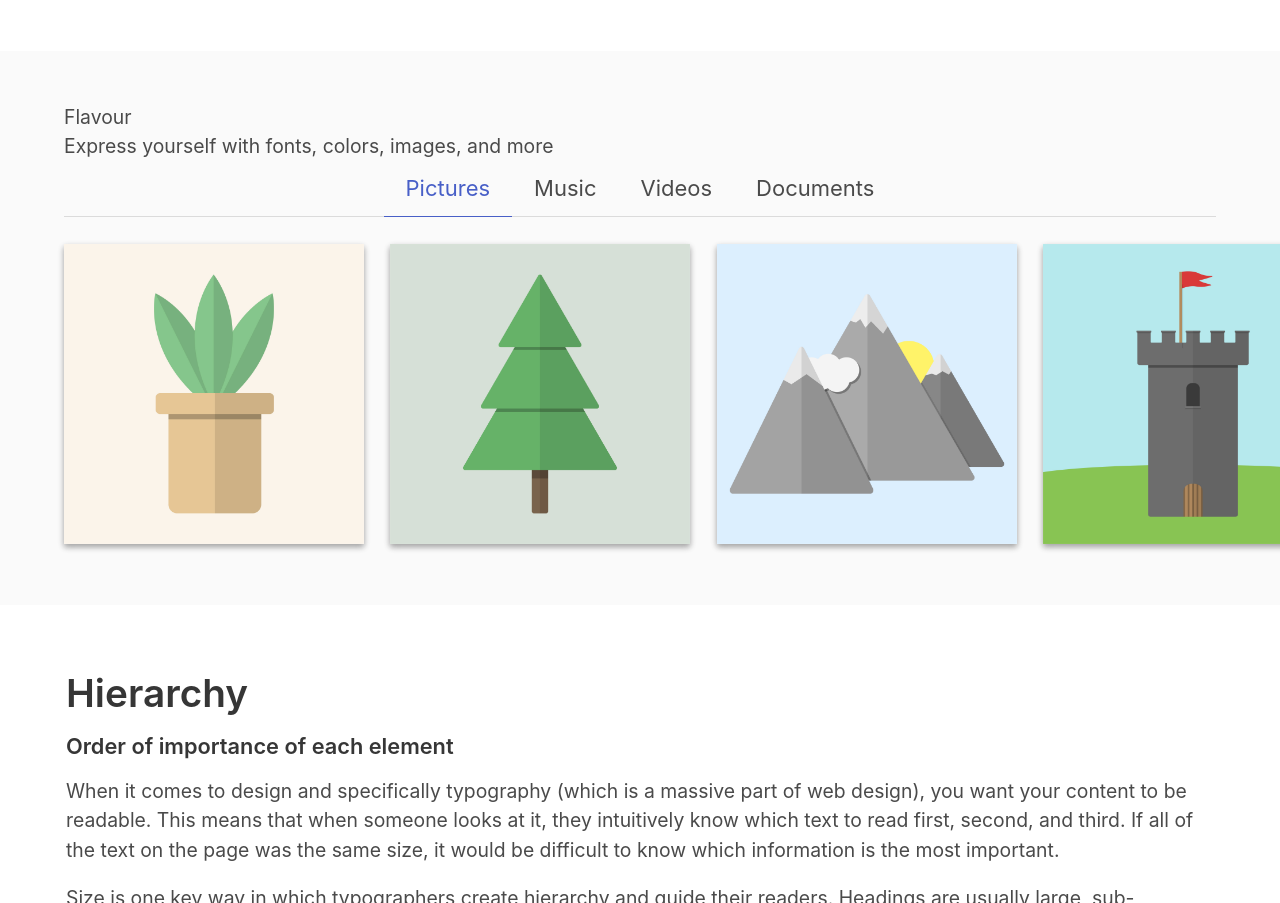
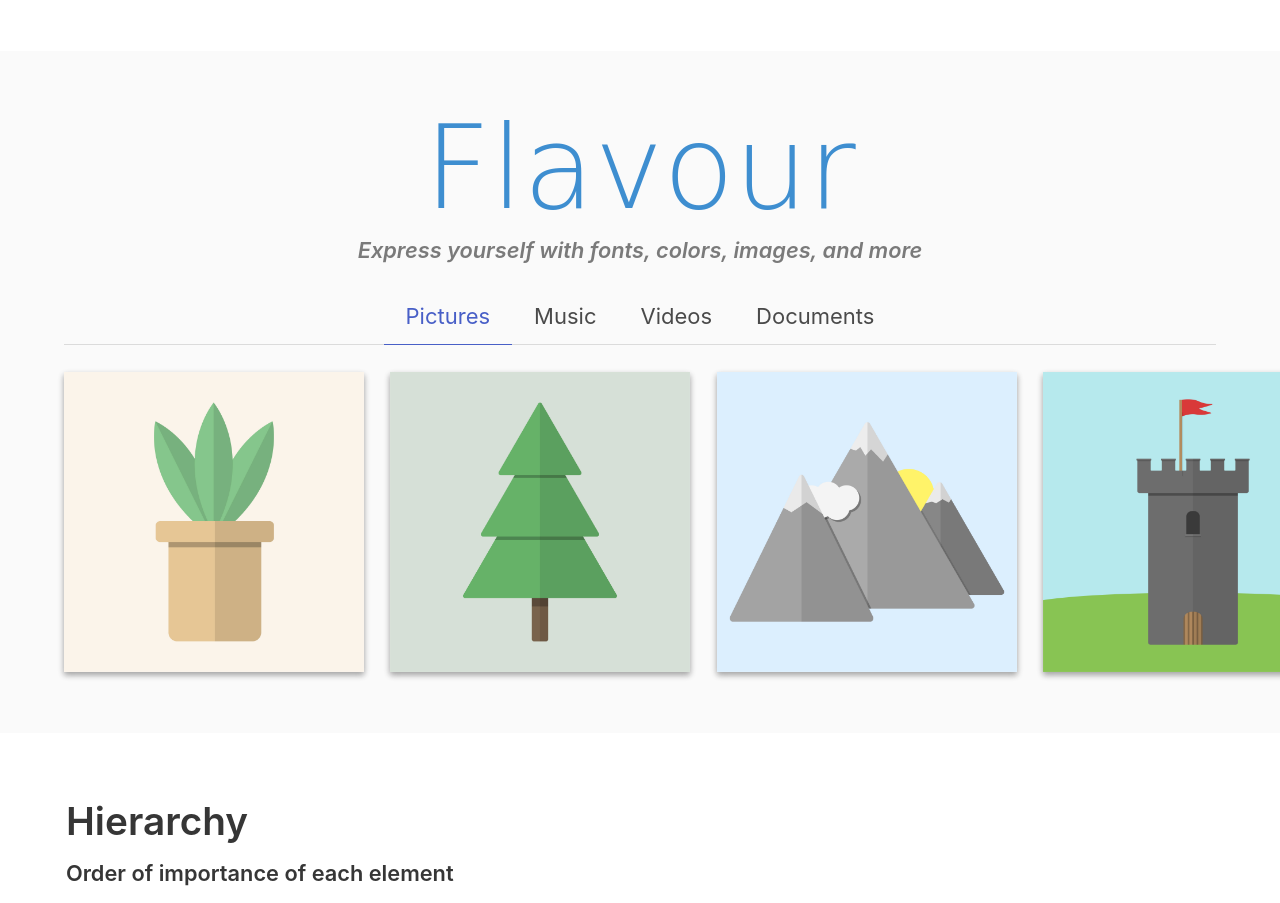
Before and after one commit to jdmar3-comp426/a02-rohansharma2023, a website: page index.html in a window 1280 px wide. Shown: the part 2167-3070 px from the top of the page. Drawn offline with nearby package versions, Linux system fonts and the light colour scheme; a web font is replaced by a local one.

Commit message:
added more things

```diff
--- a/index.html
+++ b/index.html
@@ -87,9 +87,9 @@
 </section>
 <section class="section">
     <div class="container">
-        <div class="">
-            <h1 class="">Flavour</h1>
-            <h5 class="">Express yourself with fonts, colors, images, and more</h5>
+        <div class="content has-text-centered">
+            <h1 class="title has-text-info is-family-secondary">Flavour</h1>
+            <h5 class="subtitle has-text-grey is-italic">Express yourself with fonts, colors, images, and more</h5>
         </div>
         <div class="tabs is-medium is-centered">
             <ul>
```
